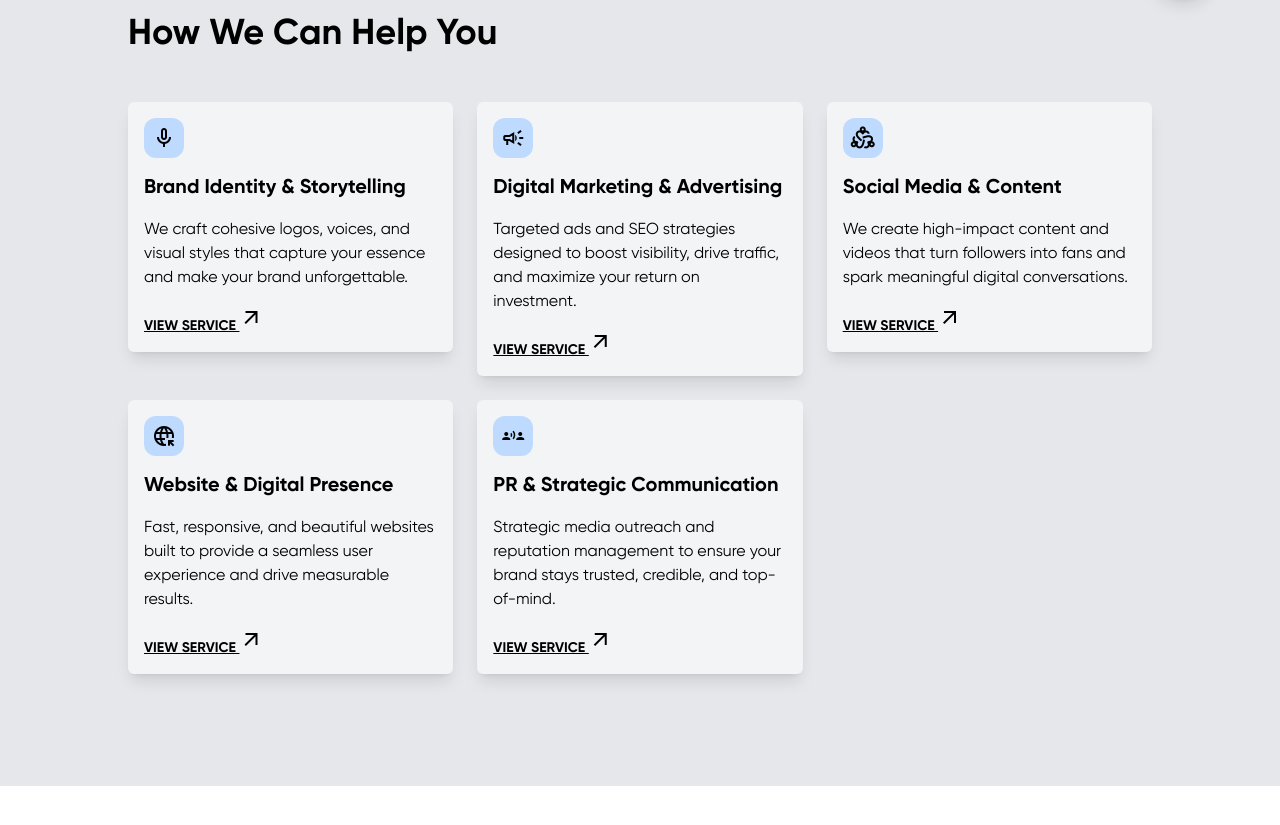
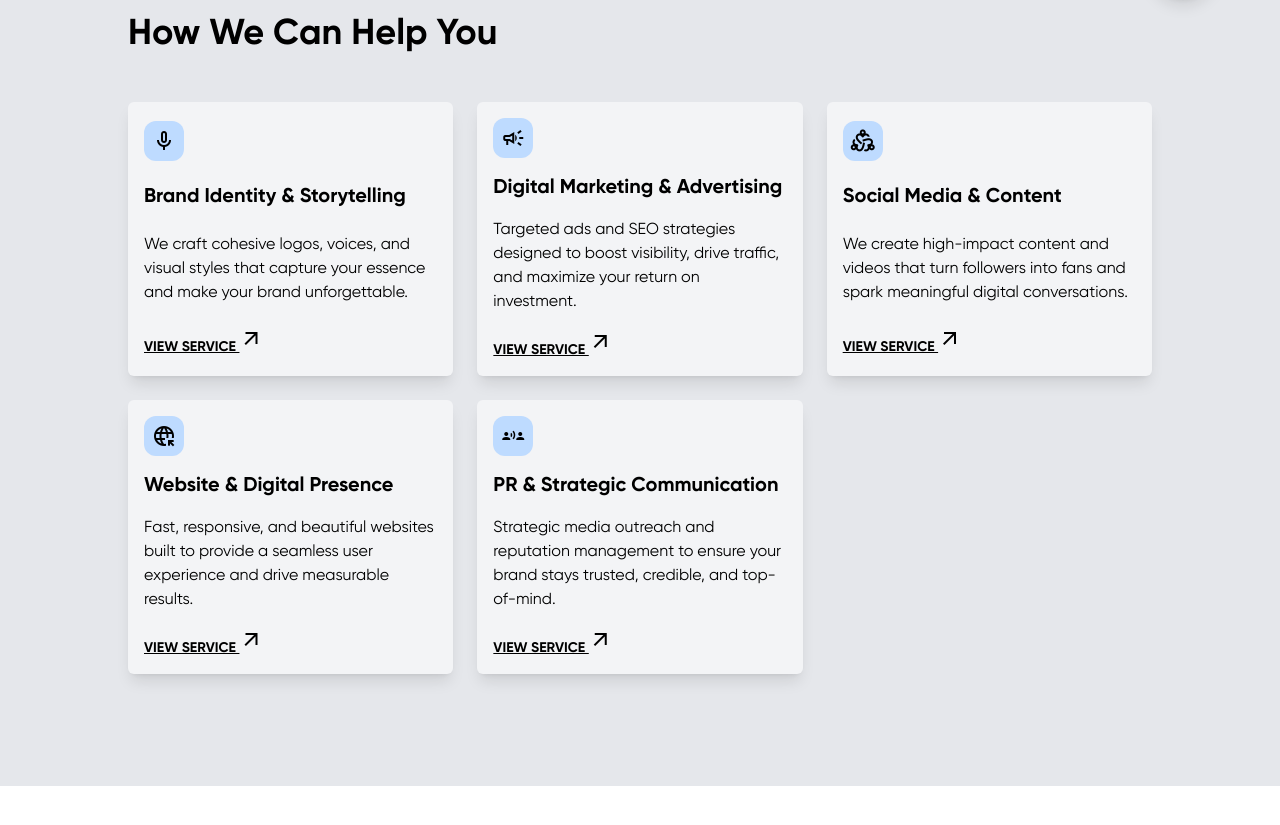
Before and after one commit to Jhoe28/beamwaymedia, a React (Vite) app in the folder Client/: page / in a window 1280 px wide. Shown: the part 741-1566 px from the top of the page. Built offline with nearby package versions, Linux system fonts and the light colour scheme.

Commit message:
Latest Update

```diff
--- a/Client/src/components/ServiceTitle.jsx
+++ b/Client/src/components/ServiceTitle.jsx
@@ -4,7 +4,7 @@ import { Link } from 'react-router-dom'
 const ServiceTitle = ({ icon, title, slug, littleDescription }) => {
   return (
     <>
-        <Link to={`/services/${slug}`} className="relative flex flex-col items-start bg-gray-100 gap-4 w-full min-w-40 p-4 hover:-translate-y-4 shadow-lg text-black active:scale-95 transition rounded-md">
+        <Link to={`/services/${slug}`} className="relative flex flex-col h-full justify-around items-start bg-gray-100 gap-4 w-full min-w-40 p-4 hover:-translate-y-4 shadow-lg text-black active:scale-95 transition rounded-md">
             <span className="material-symbols-outlined p-2 rounded-xl bg-blue-200">{icon}</span>
             <h2 className="text-xl font-bold">{title}</h2>
             <p className='text-md leading-6'>{littleDescription}</p>
```
